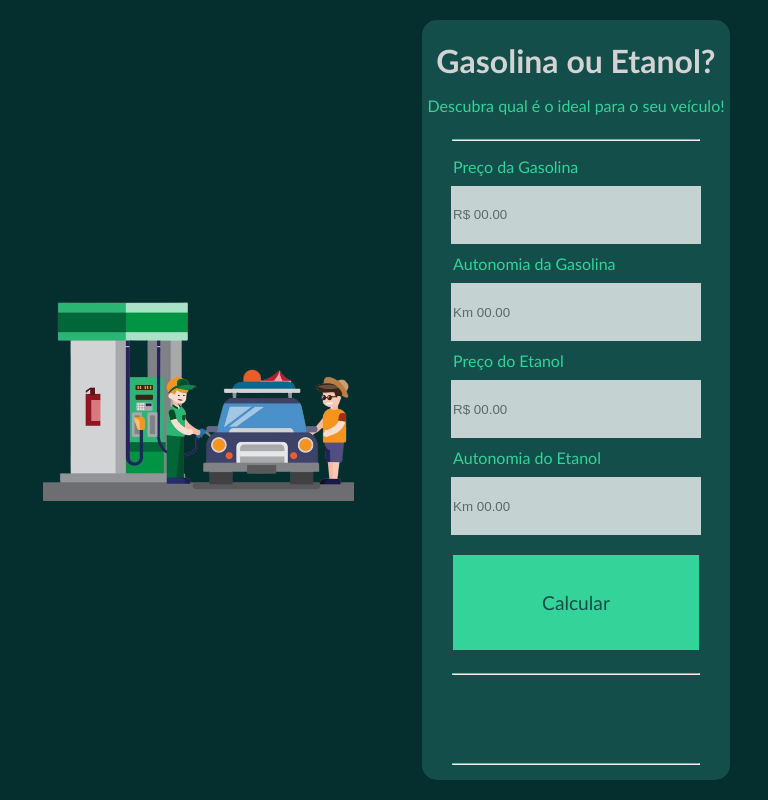
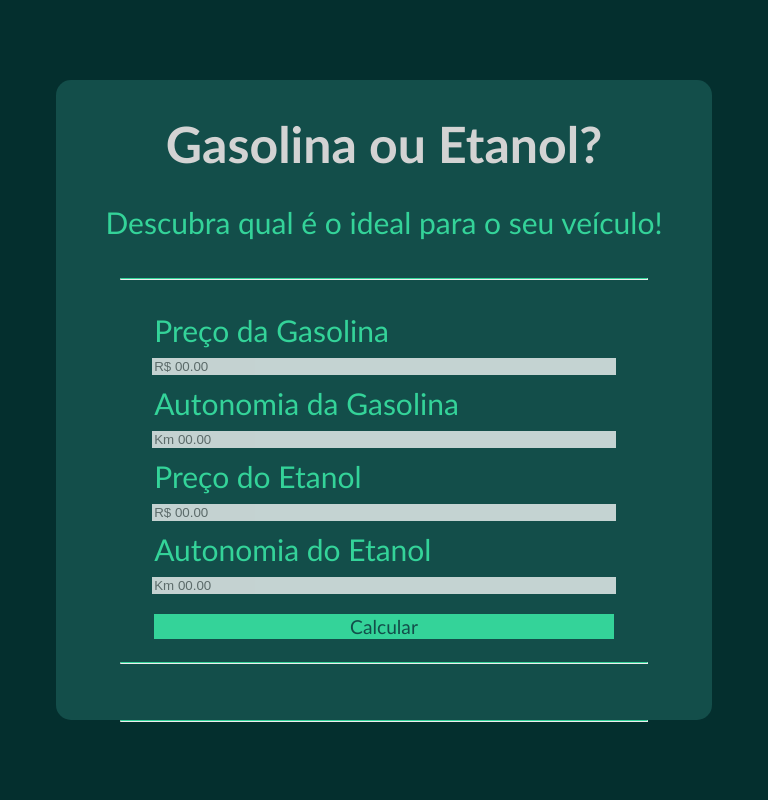
Before and after one commit to Caualemes/GasCalculator, a plain HTML site: page index.html in a window 768 px wide. Drawn offline with Linux system fonts and the light colour scheme.

Commit message:
commit_responsividade1

```diff
--- a/css/styles.css
+++ b/css/styles.css
@@ -100,3 +100,92 @@ label {
     width: 80%;
     text-align: start;
 }
+
+/* Celulares */
+
+@media (max-width: 500px) {
+    body{
+        width: 100%;
+    }
+
+    aside{
+        height: 0px;
+        width: 0px;
+    }
+
+    main{
+        height: 100vh;
+        width: 95%;
+        margin: 0 auto;
+    }
+
+    .main{
+        width: 90%;
+        height: 80vh;
+    }
+}
+
+@media (min-width: 501px) and (max-width: 1024px) {
+    body{
+        width: 100%;
+    }
+
+    aside{
+        height: 0px;
+        width: 0px;
+    }
+
+    main{
+        height: 100vh;
+        width: 95%;
+        margin: 0 auto;
+    }
+
+    .main{
+        width: 90%;
+        height: 80vh;
+    }
+
+    input{
+        height: 10%;
+        width: 70%;
+    }
+
+    button{
+        height: 15%;
+        width: 70%;
+    }
+
+    label {
+        width: 70%;
+        text-align: start;
+        font-size: 30px;
+    }
+
+    #resultado {
+        color: white;
+        height: 100px;
+        width: 80%;
+        font-size: 200%;
+        display: flex;
+        flex-wrap: wrap;
+        text-align: left;
+        margin: 0 auto;
+        margin-bottom: 15px;
+    }
+
+    #titulo{
+        display: flex;
+        justify-content: center;
+        align-items: center;
+        margin-bottom: 0;
+        text-align: center;
+        color: lightgrey;
+        font-size: 50px;
+    }
+
+    #resumo{
+        text-align: center;
+        font-size: 30px;
+    }
+}
```
